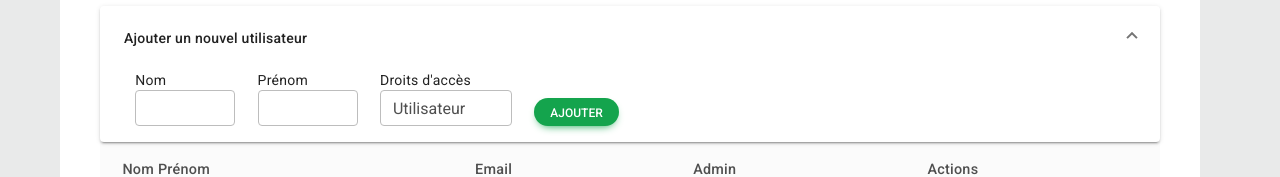
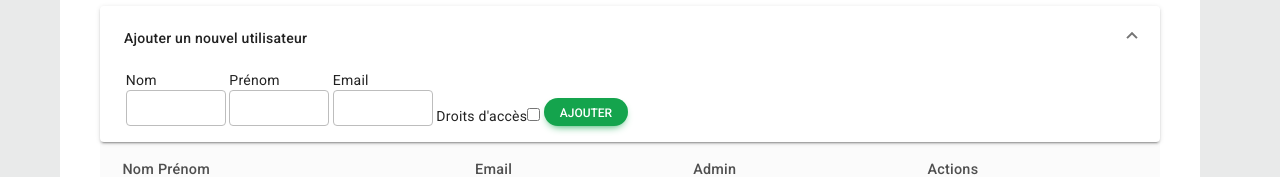
Before and after one commit to JulietteCrespo/sauve-ton-navigo-front, an Angular app: page /utilisateur in a window 1280 px wide. Both pictures are taken after a click on the button "Ajouter un nouvel utilisateur". Shown: the part 239-416 px from the top of the page. Built offline with nearby package versions, Linux system fonts and the light colour scheme; no server answers.

Commit message:
feat: ajout d'un nouvel utilisateur

```diff
--- a/src/app/services/users.service.ts
+++ b/src/app/services/users.service.ts
@@ -1,22 +1,20 @@
-import { Injectable } from "@angular/core";
-import {HttpClient} from "@angular/common/http";
-import { Observable } from "rxjs";
-import {Users} from "../models/users.model"
+import { Injectable } from '@angular/core';
+import { HttpClient } from '@angular/common/http';
+import { Observable } from 'rxjs';
+import { Users } from '../models/users.model';
 
 @Injectable({
-    providedIn: "root",
+  providedIn: 'root',
 })
+export class UsersService {
+  constructor(private http: HttpClient) {}
+  private usersUrl = 'http://localhost:8080/users';
 
-export class UsersService{
-    constructor(private http: HttpClient){
-    }
-    private usersUrl = "http://localhost:8080/users"
+  findAll(): Observable<Users[]> {
+    return this.http.get<Users[]>(`${this.usersUrl}/getAll`);
+  }
 
-    findAll(): Observable<Users[]>{
-        return this.http.get<Users[]>(`${this.usersUrl}/getAll`)
-    }
-
-  async delete(id: number){
+  async delete(id: number) {
     try {
       await this.http.delete(`${this.usersUrl}/${id}`).toPromise();
       console.log('Suppression réussie');
@@ -25,4 +23,9 @@ export class UsersService{
       throw error;
     }
   }
+
+  addUser(newUser: Users): Observable<any> {
+    console.log(newUser);
+    return this.http.post<any>(`${this.usersUrl}`, newUser);
+  }
 }
--- a/src/app/utilisateur/utilisateur.component.html
+++ b/src/app/utilisateur/utilisateur.component.html
@@ -14,7 +14,6 @@
           class="btn btn-primary btn-block mb-4 centered"
           id="addUser"
           style="width: 60px"
-          (click)="onButtonAddClick()"
         >
           +
         </button>
@@ -25,15 +24,17 @@
           <mat-panel-title> Ajouter un nouvel utilisateur </mat-panel-title>
         </mat-expansion-panel-header>
 
-        <form>
+        <form action="">
           <div class="form">
             <div>
               <label>Nom</label>
               <input
                 type="text"
                 id="nom"
+                name="nom"
                 class="form-control"
                 style="width: 100px"
+                [(ngModel)]="newUser.firstName"
               />
             </div>
             <div>
@@ -41,21 +42,37 @@
               <input
                 type="text"
                 id="prenom"
+                name="prenom"
                 class="form-control"
                 style="width: 100px"
+                [(ngModel)]="newUser.lastName"
+              />
+            </div>
+            <div>
+              <label>Email</label>
+              <input
+                type="text"
+                id="email"
+                name="email"
+                class="form-control"
+                style="width: 100px"
+                [(ngModel)]="newUser.email"
               />
             </div>
             <div>
               <label>Droits d'accès</label>
-              <select id="droits" class="form-control">
-                <option selected>Utilisateur</option>
-                <option>Administrateur</option>
-              </select>
+              <input
+                type="checkbox"
+                id="droits"
+                name="droits"
+                [(ngModel)]="newUser.admin"
+              />
             </div>
 
             <button
               type="button"
               class="btn btn-success btn-rounded btn-sm btnAjout"
+              (click)="onAddUser()"
             >
               Ajouter
             </button>
--- a/src/app/utilisateur/utilisateur.component.ts
+++ b/src/app/utilisateur/utilisateur.component.ts
@@ -10,21 +10,34 @@ import { UsersService } from '../services/users.service';
   styleUrls: ['./utilisateur.component.scss'],
 })
 export class UtilisateurComponent {
+  newUser: Users = {
+    firstName: '',
+    lastName: '',
+    email: '',
+    admin: false,
+  };
   users$: Observable<Users[]> = this._route.data.pipe(
     map((data) => data['users'])
   );
-  usersService: UsersService;
 
   constructor(
     private _route: ActivatedRoute,
     private router: Router,
-    private usersService1: UsersService
+    private usersService: UsersService
   ) {
-    this.usersService = usersService1;
+    this.usersService = usersService;
     this.users$ = this.usersService.findAll();
   }
-  onButtonAddClick() {
-    this.router.navigate(['/home']);
+
+  onAddUser() {
+    this.usersService.addUser(this.newUser).subscribe(() => {
+      this.loadUsers();
+      this.newUser = { firstName: '', lastName: '', email: '', admin: false };
+    });
+  }
+
+  loadUsers() {
+    // methode pour charger les utilisateurs depuis le service
   }
 
   onButtonDeleteClick(id: number) {
```
